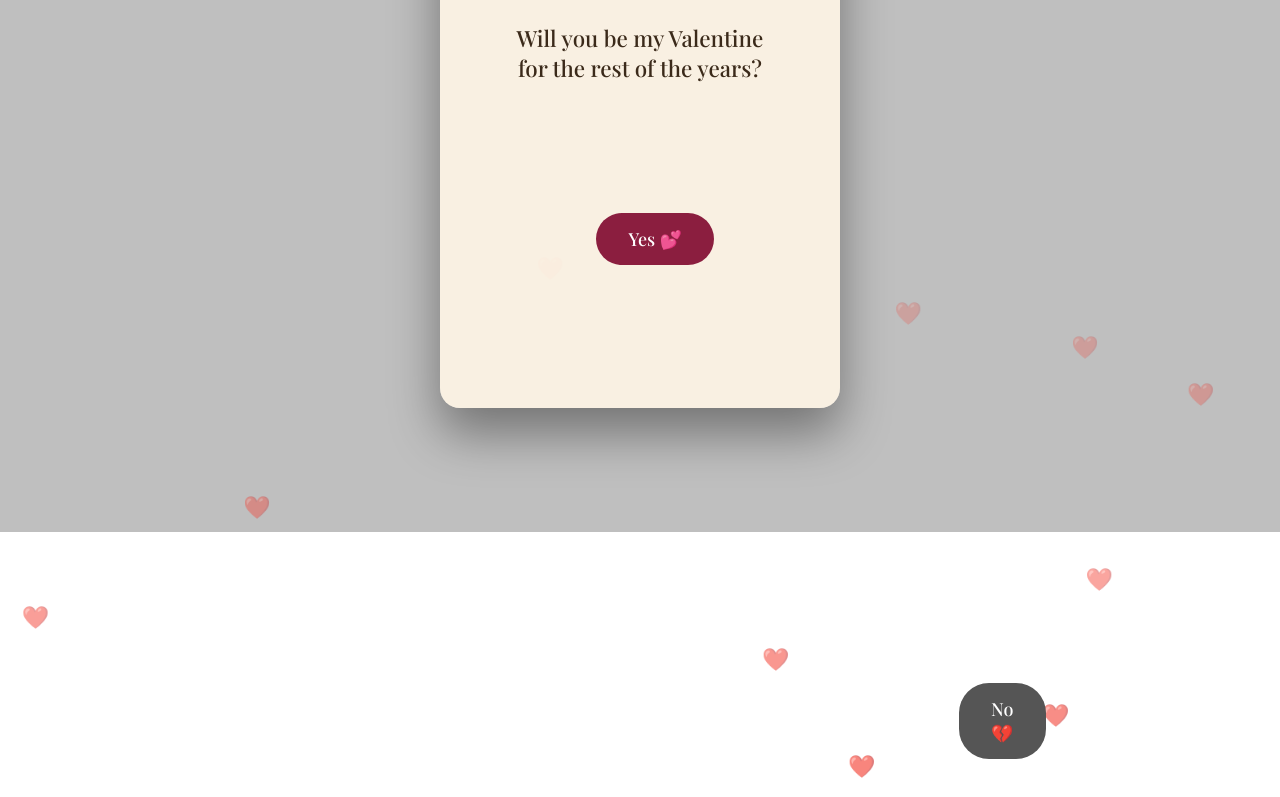
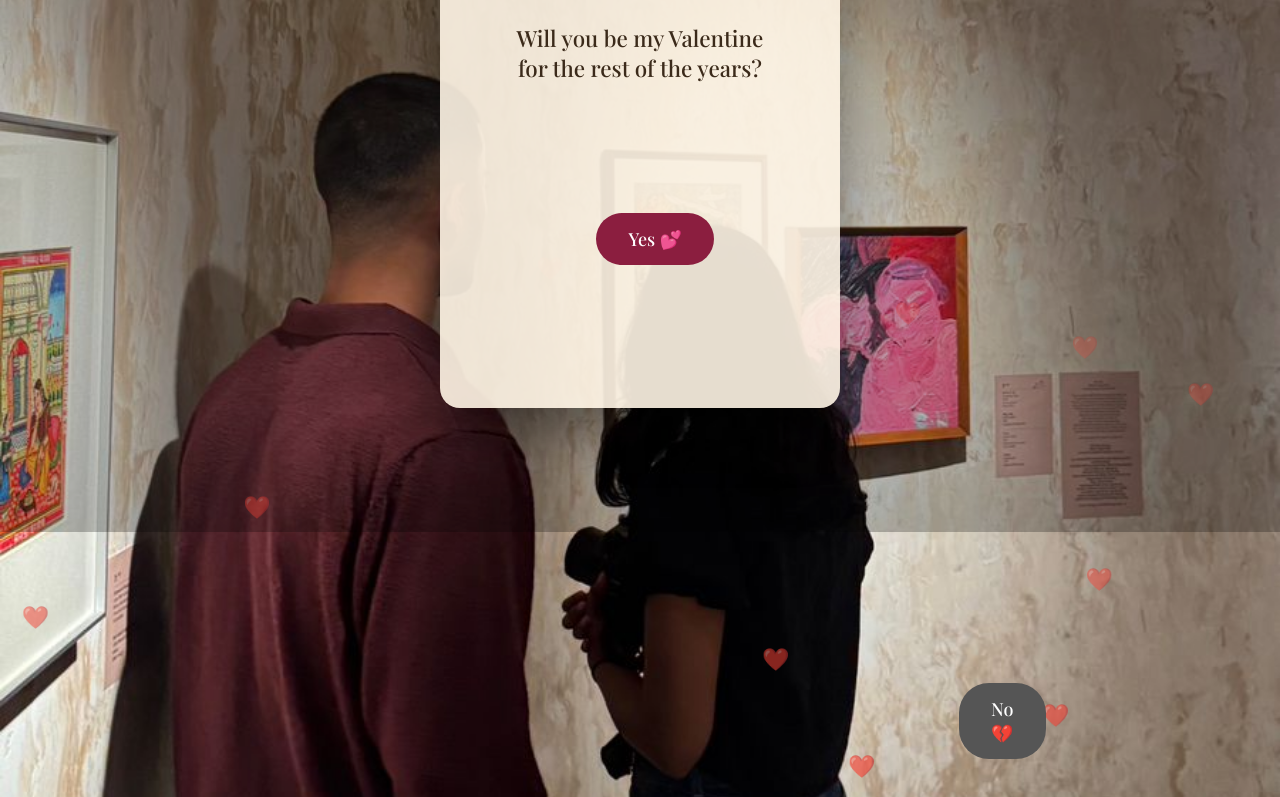
Before and after one commit to npnagendra10/val_website, a plain HTML site: page index.html in a window 1280 px wide. Shown: the part 268-1065 px from the top of the page. Drawn offline with nearby package versions, Linux system fonts and the light colour scheme.

Commit message:
Update index.html

```diff
--- a/index.html
+++ b/index.html
@@ -16,7 +16,7 @@ html, body {
 body {
     margin: 0;
     overflow: hidden;
-    background-image: url("bg.jpg");
+    background-image: url("https://raw.githubusercontent.com/npnagendra10/val_website/main/bg.jpeg");
     background-size: cover;
     background-position: center;
     background-repeat: no-repeat;
```
